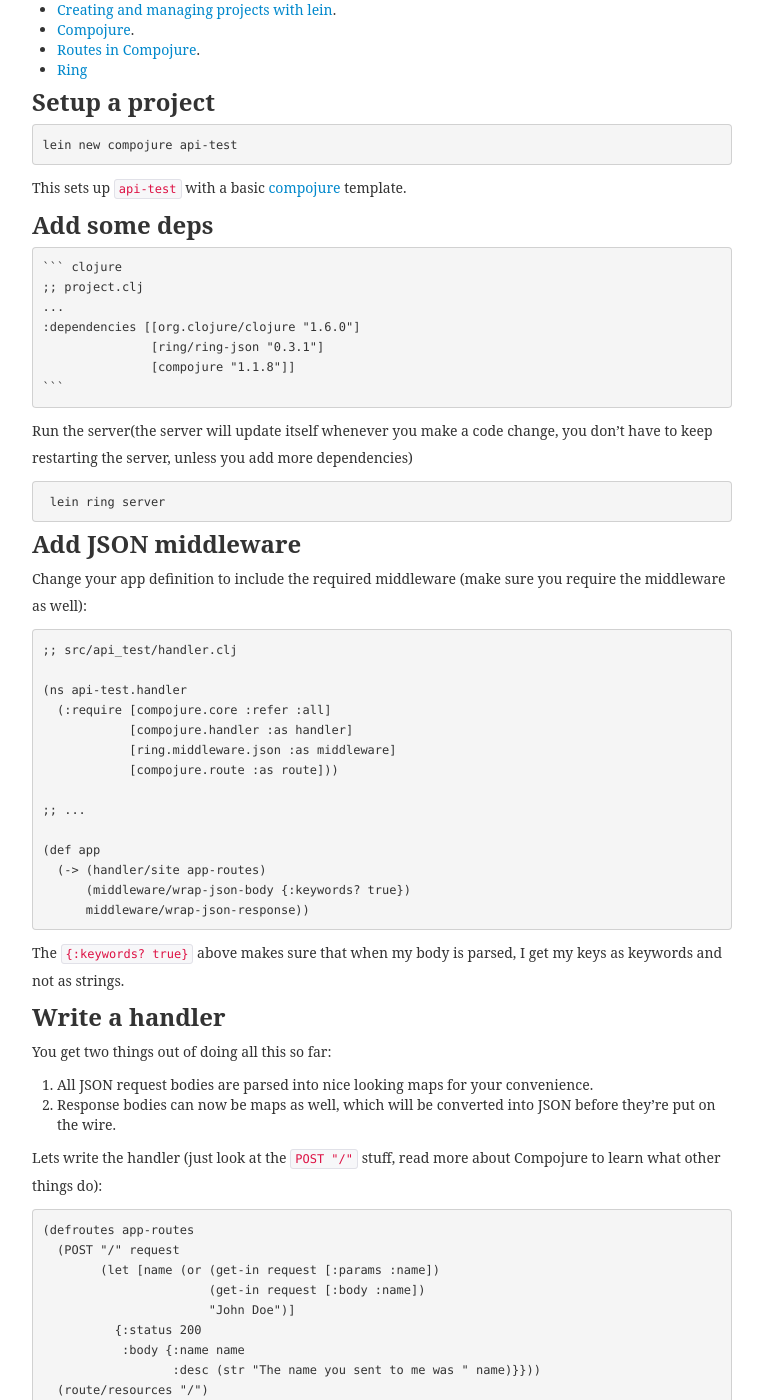
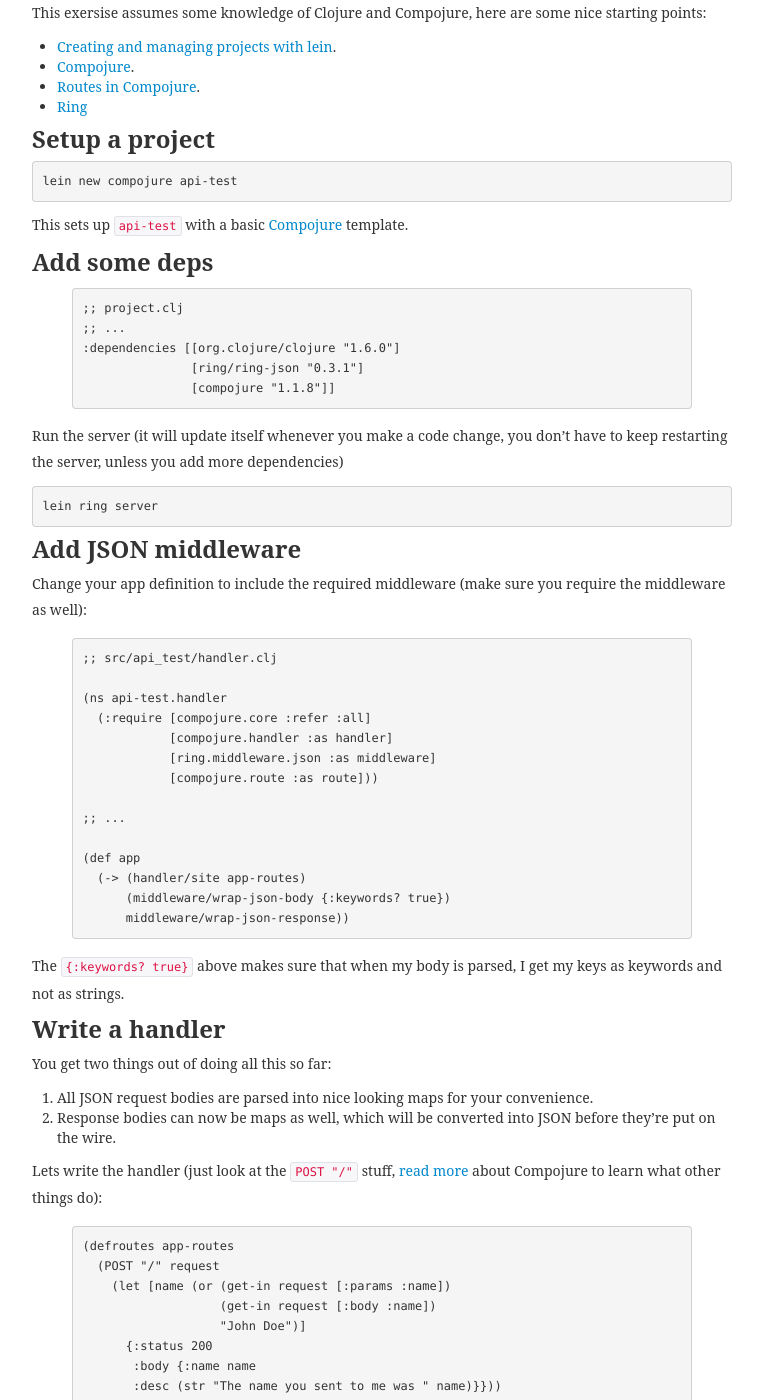
Before and after one commit to achikin/verma.github.io, a Jekyll site: the page built from _posts/2014-08-19-json-web-services-with-clojure.md, in a window 1280 px wide and 1400 px high, scrolled down 610 px. Shown: the whole window, without its empty margins (258-1021 px from the left). Built offline with Jekyll 4.4.1, drawn with Linux system fonts in a browser that asks for light colours; some web fonts are replaced; some of the changed text lies outside the part shown.

Commit message:
More fixes to post

````diff
--- a/_config.yml
+++ b/_config.yml
@@ -2,5 +2,6 @@
 
 auto: true # automatically update your jekyll
 server: true # runs a local server
+highlighter: pygments
 paginate: 10 # pagination basted on number of posts
 exclude: ["Gemfile", "Gemfile.lock", "README.md", 'sass', 'watch.sh', 'style.scss'] # files to exclude
--- a/_posts/2014-08-19-json-web-services-with-clojure.md
+++ b/_posts/2014-08-19-json-web-services-with-clojure.md
@@ -4,7 +4,9 @@
 summary: Go through a quick exercise to make writing JSON Web Services a breeze, a fun filled breeze.
 ---
 
-Less reading more coding.  The goal here is to setup Compojure in such a way that we just deal in Clojure maps when writing our Web Service.
+Less reading more coding.
+
+The goal here is to setup Compojure in such a way that we just deal in Clojure maps when writing our Web Service.
 
 All code for this exercise is available [here](https://github.com/verma/json-webservice-test).
 
@@ -20,69 +22,80 @@
 
     lein new compojure api-test
 
-This sets up `api-test` with a basic [compojure](https://github.com/weavejester/compojure) template.
+This sets up `api-test` with a basic [Compojure](https://github.com/weavejester/compojure) template.
 
 ### Add some deps
 
-	``` clojure
-	;; project.clj
-	...
-	:dependencies [[org.clojure/clojure "1.6.0"]
-                   [ring/ring-json "0.3.1"]
-                   [compojure "1.1.8"]]
-	```
+{% highlight clojure %}
+;; project.clj
+;; ...
+:dependencies [[org.clojure/clojure "1.6.0"]
+               [ring/ring-json "0.3.1"]
+               [compojure "1.1.8"]]
 
- Run the server(the server will update itself whenever you make a code change, you don't have to keep restarting the server, unless you add more dependencies)
+{% endhighlight %}
 
-     lein ring server
+Run the server (it will update itself whenever you make a code change, you don't have to keep restarting the server, unless you add more dependencies)
+
+    lein ring server
 
 ### Add JSON middleware
 
 Change your app definition to include the required middleware (make sure you require the middleware as well):
 
-    ;; src/api_test/handler.clj
+{% highlight clojure %}
+;; src/api_test/handler.clj
 
-    (ns api-test.handler
-      (:require [compojure.core :refer :all]
-                [compojure.handler :as handler]
-                [ring.middleware.json :as middleware]
-                [compojure.route :as route]))
+(ns api-test.handler
+  (:require [compojure.core :refer :all]
+            [compojure.handler :as handler]
+            [ring.middleware.json :as middleware]
+            [compojure.route :as route]))
 
-    ;; ...
+;; ...
 
-    (def app
-      (-> (handler/site app-routes)
-          (middleware/wrap-json-body {:keywords? true})
-          middleware/wrap-json-response))
+(def app
+  (-> (handler/site app-routes)
+      (middleware/wrap-json-body {:keywords? true})
+      middleware/wrap-json-response))
 
- The `{:keywords? true}` above makes sure that when my body is parsed, I get my keys as keywords and not as strings.
+{% endhighlight %}
+
+The `{:keywords? true}` above makes sure that when my body is parsed, I get my keys as keywords and not as strings.
 
 ### Write a handler
 
 You get two things out of doing all this so far:
 
-  1. All JSON request bodies are parsed into nice looking maps for your convenience.
-  2. Response bodies can now be maps as well, which will be converted into JSON before they're put on the wire.
+1. All JSON request bodies are parsed into nice looking maps for your convenience.
+2. Response bodies can now be maps as well, which will be converted into JSON before they're put on the wire.
 
-Lets write the handler (just look at the `POST "/"` stuff, read more about Compojure to learn what other things do):
+Lets write the handler (just look at the `POST "/"` stuff, [read more](http://weavejester.github.io/compojure/compojure.route.html) about Compojure to learn what other things do):
 
-    (defroutes app-routes
-      (POST "/" request
-            (let [name (or (get-in request [:params :name])
-                           (get-in request [:body :name])
-                           "John Doe")]
-              {:status 200
-               :body {:name name
-                      :desc (str "The name you sent to me was " name)}}))
-      (route/resources "/")
-      (route/not-found "Not Found"))
+{% highlight clojure %}
+(defroutes app-routes
+  (POST "/" request
+    (let [name (or (get-in request [:params :name])
+                   (get-in request [:body :name])
+                   "John Doe")]
+      {:status 200
+       :body {:name name
+       :desc (str "The name you sent to me was " name)}}))
+  (route/resources "/")
+  (route/not-found "Not Found"))
+
+{% endhighlight %}
 
 First it figures the name of the sender, it could be either in `params`, the `body` or defaults to `"John Doe"` (see how nicely you can query the body here for things).
 
-    ;; ...
-    {:status 200
-     :body {:name name
-            :desc (str "The name you sent to me was " name)}}
+
+{% highlight clojure %}
+;; ...
+{:status 200
+ :body {:name name
+        :desc (str "The name you sent to me was " name)}}
+
+{% endhighlight %}
 
 This is how you generate your body now, just a simple clojure map.
 
@@ -91,7 +104,7 @@
 Lets check it out in console:
 
     $ curl -X POST http://localhost:3000/ \
-    --data '{"name":"verma"}' --header "Content-type:application/json"
+            --data '{"name":"verma"}' --header "Content-type:application/json"
     {"name":"verma","desc":"The name you sent to me was verma"}
 
     $ curl -X POST --data 'name=verma' http://localhost:3000/
````
